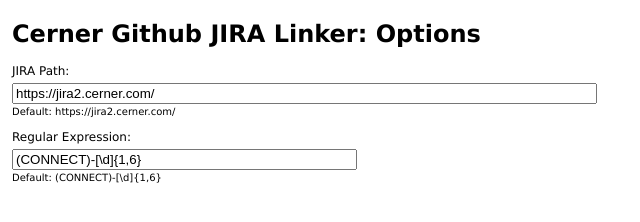
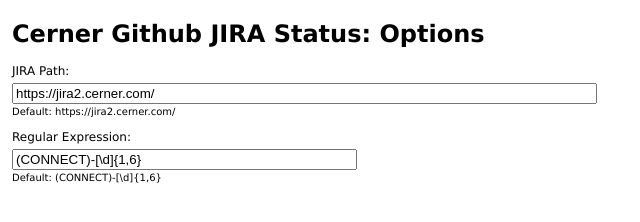
Before and after one commit to bsavage-dbi/chrome-jira, a browser extension: page options.html in a window 1280 px wide. Shown: the full height of the page, 8-648 px from the left. Drawn offline with Linux system fonts and the light colour scheme.

```diff
--- a/options.html
+++ b/options.html
@@ -1,13 +1,13 @@
 <!DOCTYPE html>
 <html>
 <head>
-	<title>Cerner Github JIRA Linker: Options</title>
+	<title>Cerner Github JIRA Status: Options</title>
 	<script src="js/options.js"></script>
 	<link rel="stylesheet" type="text/css" href="options.css">
 </head>
 
 <body>
-	<h1>Cerner Github JIRA Linker: Options</h1>
+	<h1>Cerner Github JIRA Status: Options</h1>
 
 	<form id="options_form">
 		<p>
```
Also changed, not shown: manifest.json.
